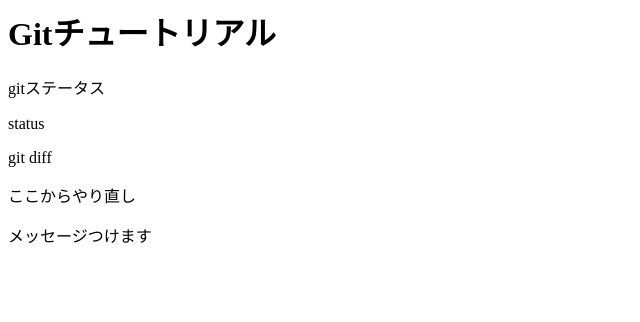
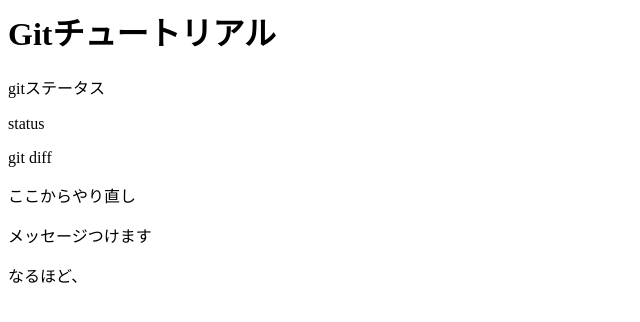
Before and after one commit to yamakoshi99/git_tutorial, a plain HTML site: page index.html in a window 1280 px wide. Shown: the whole page, without its empty margins (0-640 px from the left). Drawn offline with Linux system fonts and the light colour scheme.

Commit message:
commit4回目！

```diff
--- a/index.html
+++ b/index.html
@@ -4,3 +4,4 @@
 <p>git diff</p>
 <p>ここからやり直し</p>
 <p>メッセージつけます</p>
+<p>なるほど、</p>
```
